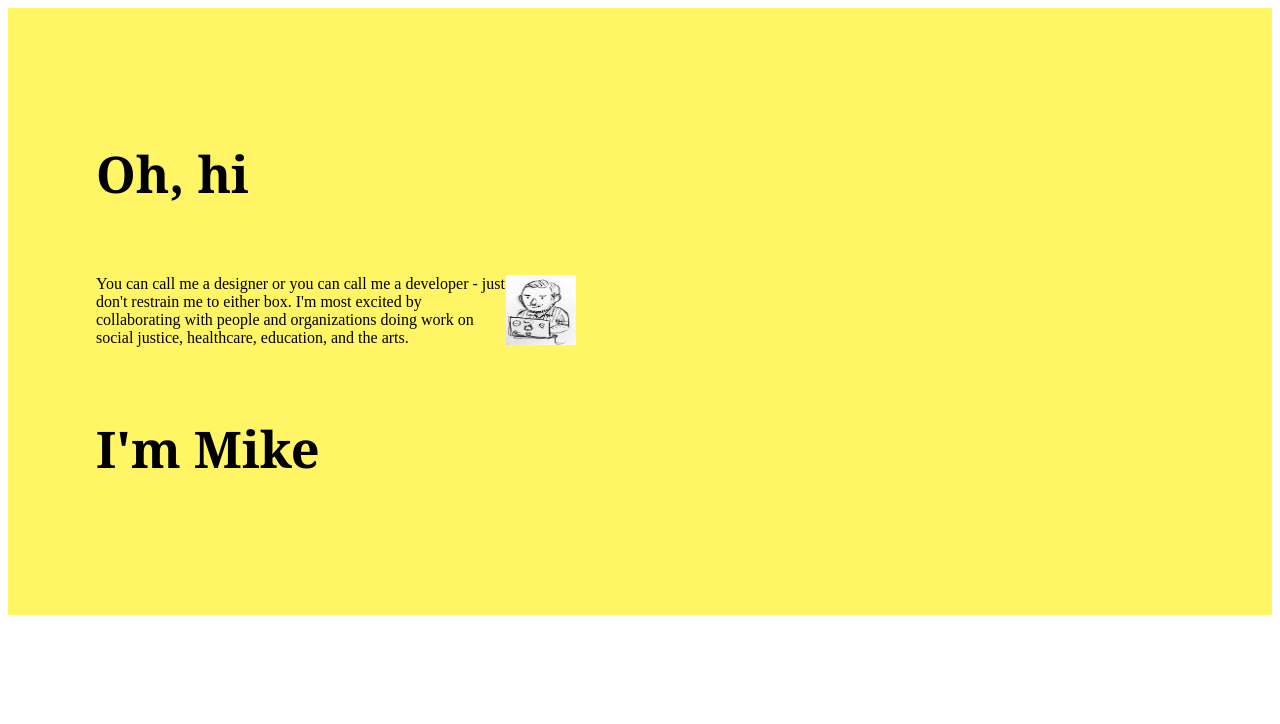
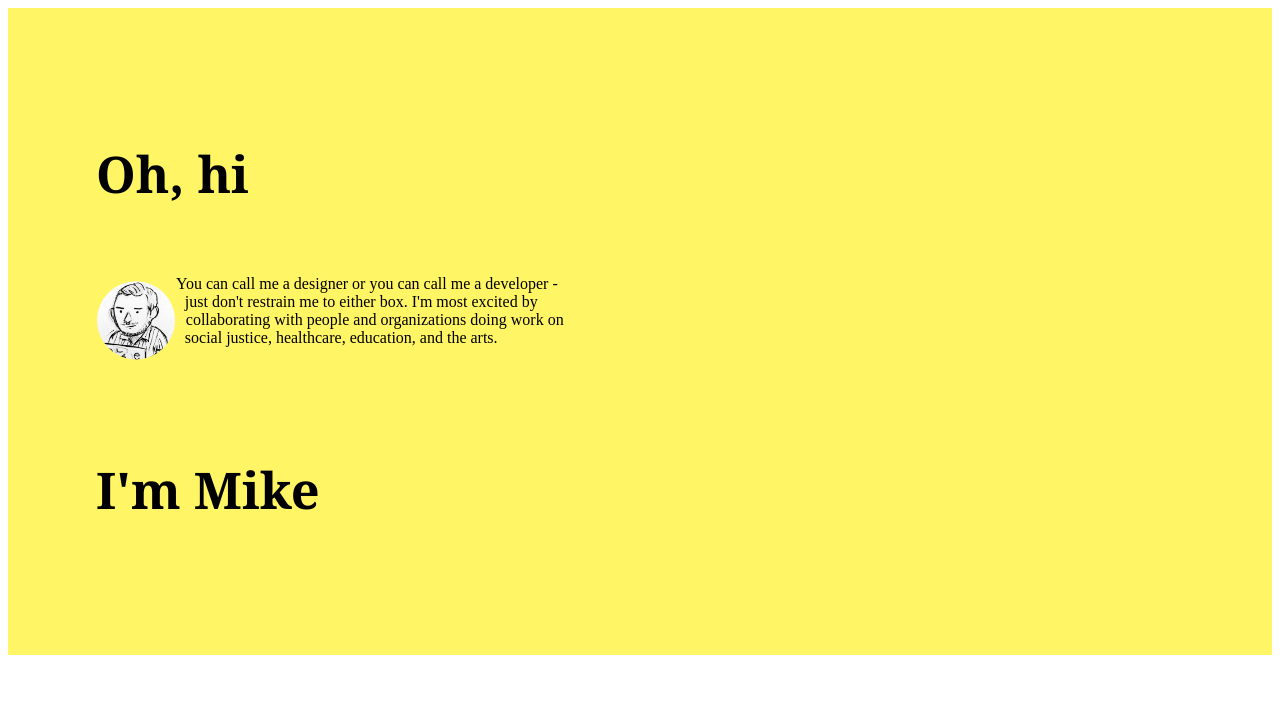
Before and after one commit to mperrotti/personal-site, a Gatsby site: page / in a window 1280 px wide. Shown: the top 724 px of the page. Built offline with nearby package versions, Linux system fonts and the light colour scheme; Gatsby itself is replaced by a stand-in of ours.

Commit message:
wrap text around portrait at small viewports

```diff
--- a/src/pages/index.js
+++ b/src/pages/index.js
@@ -102,8 +102,6 @@
 								${styles['atMedium_display--none']}
 							`}
 							src={portrait}
-							width="70"
-							height="70"
 						/>
 						You can call me a designer or you can call me a developer - just don't restrain me to either box. I'm most excited by collaborating with people and organizations doing work on social justice, healthcare, education, and the arts.
 					</p>
--- a/src/styles/global/layout/siteGrid.module.css
+++ b/src/styles/global/layout/siteGrid.module.css
@@ -1,4 +1,5 @@
 @import '../customProperties.module.css';
+
 .siteGrid {
 	display: grid;
 	grid-gap: var(--space) calc(var(--space)*2);
@@ -8,7 +9,7 @@
 	grid-template-rows: repeat(3, auto);
 }
 
-@media (min-width: 700px) {
+@media (--medium-viewport) {
 	.siteGrid-mainArea {
 		grid-column: 3 / span 4;
 	}
@@ -18,7 +19,7 @@
 	}
 }
 
-@media (min-width: 700px) {
+@media (--medium-viewport) {
 	.siteGrid--columns {
 		grid-template-columns: repeat(6, 1fr);
 	}
--- a/src/styles/pages/home/currently.module.css
+++ b/src/styles/pages/home/currently.module.css
@@ -1,8 +1,10 @@
+@import '../../global/customProperties.module.css';
+
 .currently-activeProjects {
 	align-self: start;
 }
 
-@media (min-width: 700px) {
+@media (--medium-viewport) {
 	.currently-body {
 		grid-row: 1 / span 2;
 	}
--- a/src/styles/pages/home/hero.module.css
+++ b/src/styles/pages/home/hero.module.css
@@ -1,4 +1,8 @@
 @import '../../global/customProperties.module.css';
+
+:root {
+	--portaitClipPath: circle(40% at 50% 40%);
+}
 
 .hero {
 	background: var(--C_yellow);
@@ -33,26 +37,27 @@
 	grid-column: 5 / -1;
 	grid-row: span 3;
 	justify-self: center;
-	/*max-height: 50%;*/
 	max-width: 100%;
 	mix-blend-mode: multiply;
-/*	position: absolute;
-	top: 0;
-	right: 0;*/
-}
-@media (min-width: 600px) {
-	.hero-portrait {
-		/*max-height: 60%;*/
-	}
 }
 
 .hero-portrait--inline {
-	float: right;
+	clip-path: var(--portaitClipPath);
+	float: left;
+	max-width: 5rem;
+	shape-outside: var(--portaitClipPath);
+	margin: 0 var(--space) 0 0;
+}
+
+@media (max-width: 500px) {
+	.hero-portrait--inline {
+		float: right;
+		margin: 0 0 0 var(--space);
+	}
 }
 
 @media (--medium-viewport) {
 	.hero-portrait {
-		/*max-height: 80%;*/
 		position: static;
 	}
 
```
Also changed, not shown: README.md.
